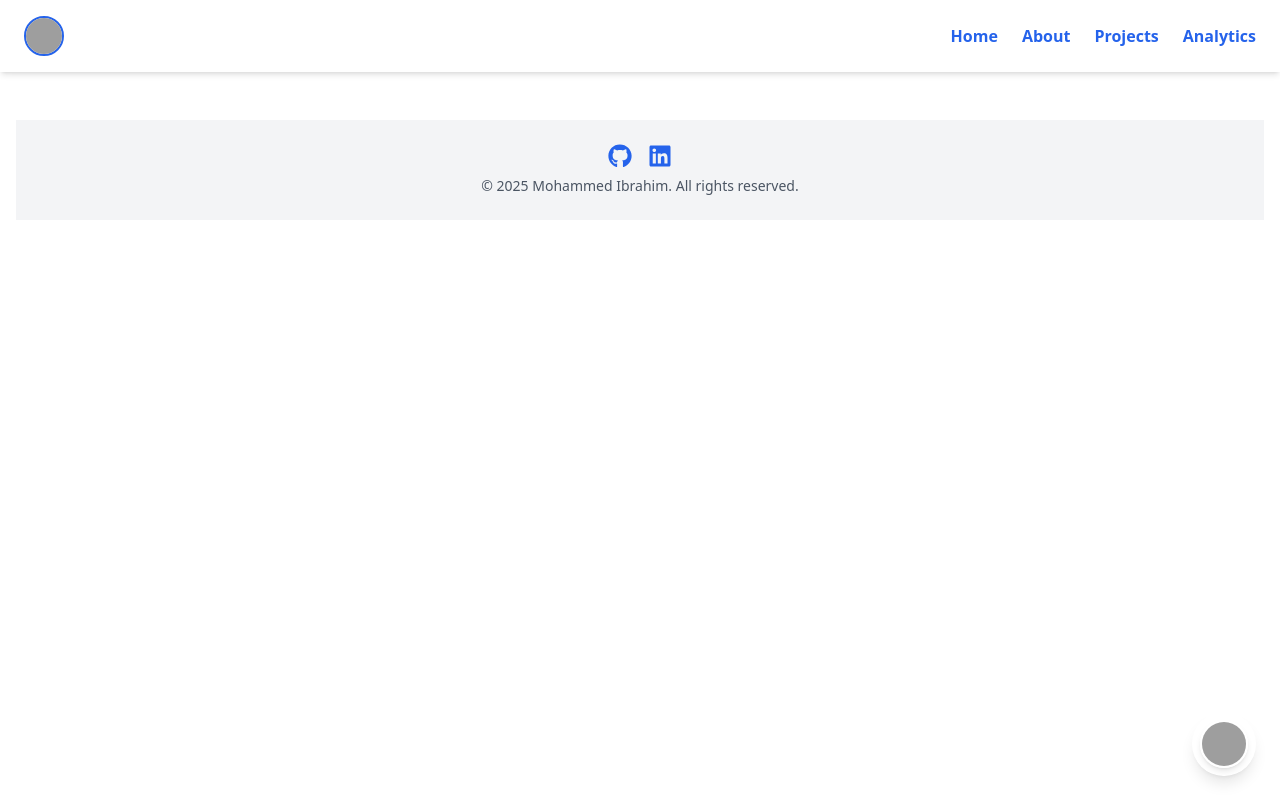
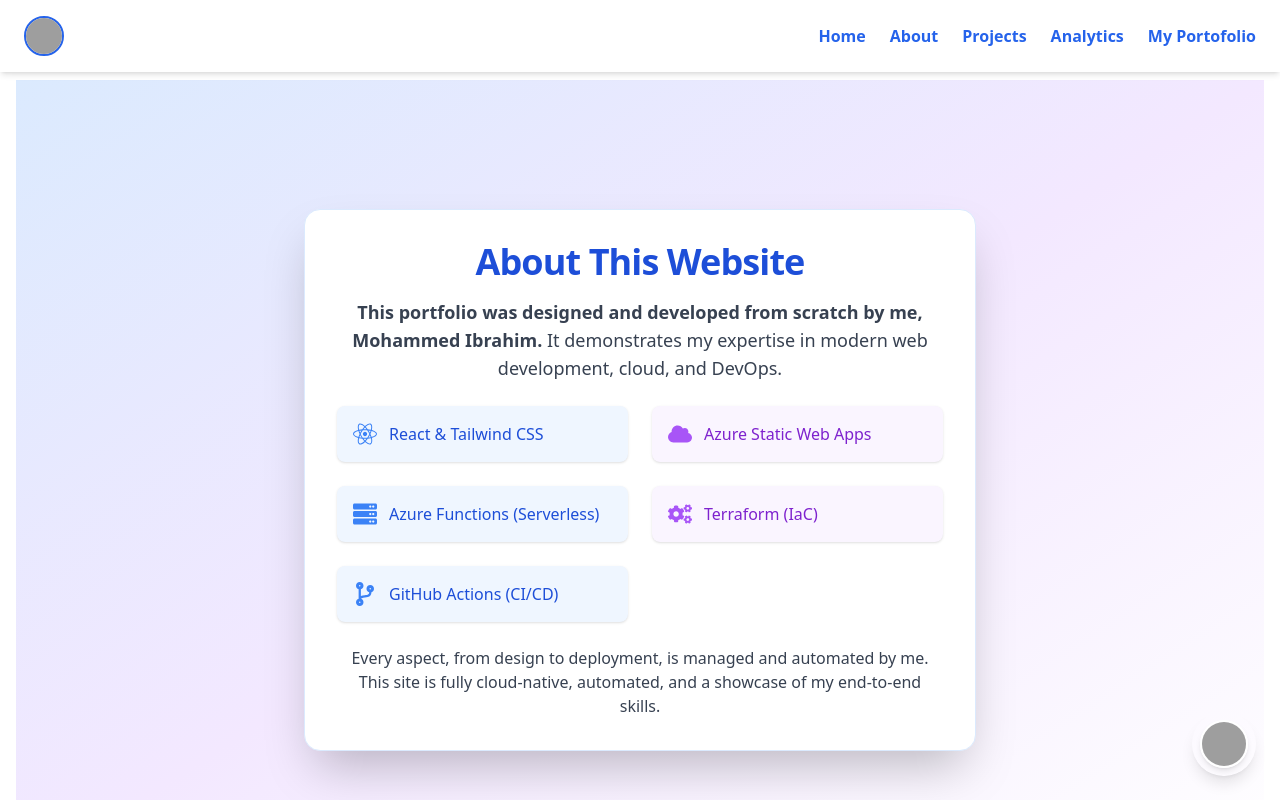
Before and after one commit to Githup-action-project/Azure-Static-Portfolio-Site-, a React (Vite) app: page /about-site in a window 1280 px wide. Shown: the top 800 px of the page. Built offline with nearby package versions, Linux system fonts and the light colour scheme; grey boxes are pictures that could not be loaded.

Commit message:
Professional Homepage Layout

```diff
--- a/src/App.jsx
+++ b/src/App.jsx
@@ -10,6 +10,8 @@
 import Footer from "./components/Footer";
 import BackToTop from "./components/BackToTop";
 import { Helmet } from "react-helmet-async";
+import AboutSite from "./pages/AboutSite";
+
 
 function App() {
   const location = useLocation();
@@ -52,6 +54,7 @@
             <Route path="/about" element={<About />} />
             <Route path="/projects" element={<Projects />} />
             <Route path="/analytics" element={<VisitorAnalytics />} />
+            <Route path="/about-site" element={<AboutSite />} />
           </Routes>
         </AnimatePresence>
         <Footer />
--- a/src/components/Navbar.jsx
+++ b/src/components/Navbar.jsx
@@ -28,6 +28,7 @@
           <li><Link to="/about" className="hover:text-purple-600 transition">About</Link></li>
           <li><Link to="/projects" className="hover:text-purple-600 transition">Projects</Link></li>
           <li><Link to="/analytics" className="hover:text-purple-600 transition">Analytics</Link></li>
+          <Link to="/about-site"className="block hover:text-purple-600 transition">My Portofolio</Link>
         </ul>
 
         {/* Mobile Menu Button */}
@@ -43,6 +44,8 @@
           <li><Link to="/about" className="block hover:text-purple-600 transition">About</Link></li>
           <li><Link to="/projects" className="block hover:text-purple-600 transition">Projects</Link></li>
           <li><Link to="/analytics" className="block hover:text-purple-600 transition">Analytics</Link></li>
+          <Link to="/about-site"className="block hover:text-purple-600 transition">My Portofolio</Link>
+
         </ul>
       )}
     </nav>
--- /dev/null
+++ b/src/pages/AboutSite.jsx
@@ -0,0 +1,76 @@
+import React from "react";
+import { motion } from "framer-motion";
+import { FaReact, FaCloud, FaServer, FaCodeBranch, FaCogs } from "react-icons/fa";
+
+function AboutSite() {
+  return (
+    <motion.section
+      initial={{ opacity: 0, y: 40 }}
+      animate={{ opacity: 1, y: 0 }}
+      exit={{ opacity: 0, y: -40 }}
+      transition={{ duration: 0.7, ease: "easeOut" }}
+      className="min-h-screen flex items-center justify-center bg-gradient-to-br from-blue-100 via-purple-100 to-white px-4 py-16"
+    >
+      <div className="max-w-2xl w-full bg-white rounded-2xl shadow-2xl p-8 border border-blue-100">
+        <h2 className="text-4xl font-extrabold text-blue-700 mb-4 text-center tracking-tight">
+          About This Website
+        </h2>
+        <motion.p
+          initial={{ opacity: 0, y: 20 }}
+          animate={{ opacity: 1, y: 0 }}
+          transition={{ delay: 0.2, duration: 0.7 }}
+          className="text-gray-700 text-lg mb-6 text-center"
+        >
+          <strong>This portfolio was designed and developed from scratch by me, Mohammed Ibrahim.</strong> It demonstrates my expertise in modern web development, cloud, and DevOps.
+        </motion.p>
+        <div className="grid grid-cols-1 sm:grid-cols-2 gap-6 mb-6">
+          <motion.div
+            whileHover={{ scale: 1.05 }}
+            className="flex items-center gap-3 bg-blue-50 rounded-lg p-4 shadow"
+          >
+            <FaReact className="text-blue-500 text-2xl" />
+            <span className="font-medium text-blue-700">React & Tailwind CSS</span>
+          </motion.div>
+          <motion.div
+            whileHover={{ scale: 1.05 }}
+            className="flex items-center gap-3 bg-purple-50 rounded-lg p-4 shadow"
+          >
+            <FaCloud className="text-purple-500 text-2xl" />
+            <span className="font-medium text-purple-700">Azure Static Web Apps</span>
+          </motion.div>
+          <motion.div
+            whileHover={{ scale: 1.05 }}
+            className="flex items-center gap-3 bg-blue-50 rounded-lg p-4 shadow"
+          >
+            <FaServer className="text-blue-500 text-2xl" />
+            <span className="font-medium text-blue-700">Azure Functions (Serverless)</span>
+          </motion.div>
+          <motion.div
+            whileHover={{ scale: 1.05 }}
+            className="flex items-center gap-3 bg-purple-50 rounded-lg p-4 shadow"
+          >
+            <FaCogs className="text-purple-500 text-2xl" />
+            <span className="font-medium text-purple-700">Terraform (IaC)</span>
+          </motion.div>
+          <motion.div
+            whileHover={{ scale: 1.05 }}
+            className="flex items-center gap-3 bg-blue-50 rounded-lg p-4 shadow"
+          >
+            <FaCodeBranch className="text-blue-500 text-2xl" />
+            <span className="font-medium text-blue-700">GitHub Actions (CI/CD)</span>
+          </motion.div>
+        </div>
+        <motion.p
+          initial={{ opacity: 0, y: 20 }}
+          animate={{ opacity: 1, y: 0 }}
+          transition={{ delay: 0.4, duration: 0.7 }}
+          className="text-gray-700 text-center"
+        >
+          Every aspect, from design to deployment, is managed and automated by me. This site is fully cloud-native, automated, and a showcase of my end-to-end skills.
+        </motion.p>
+      </div>
+    </motion.section>
+  );
+}
+
+export default AboutSite;
```
